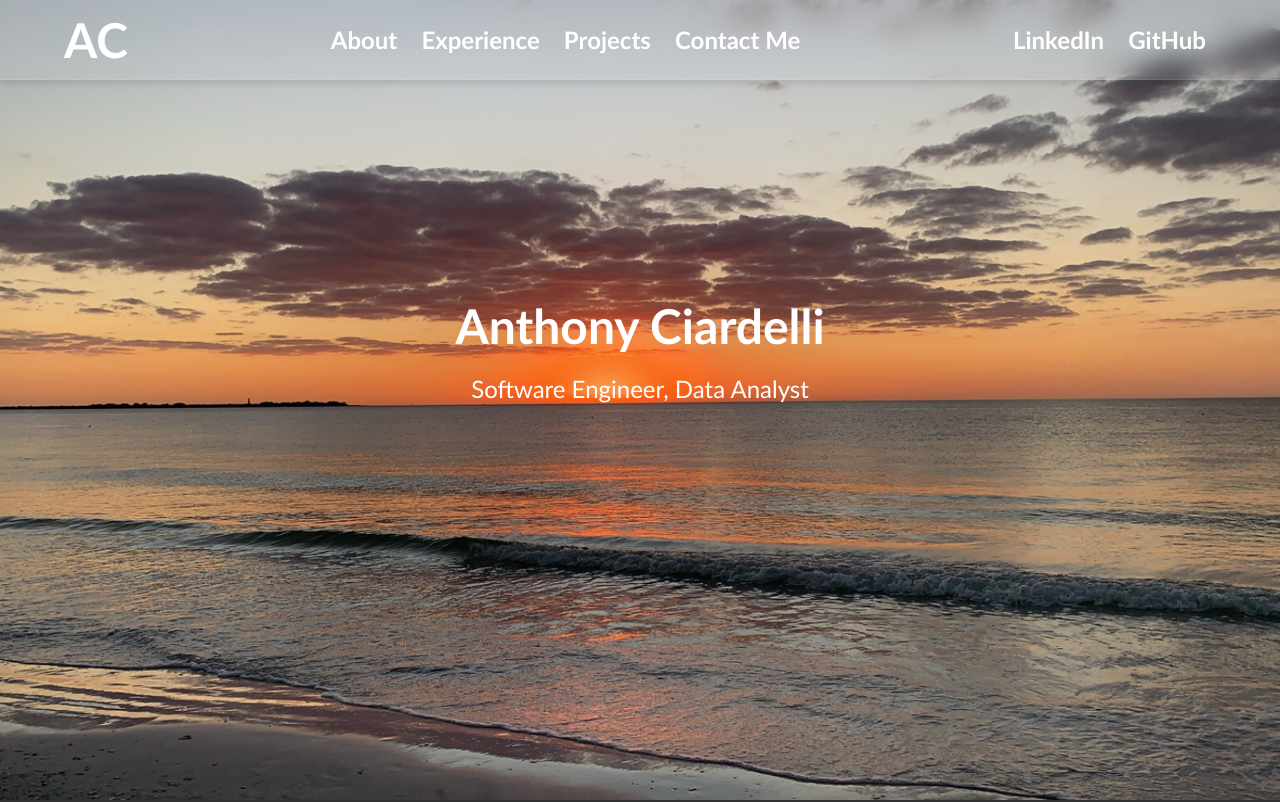
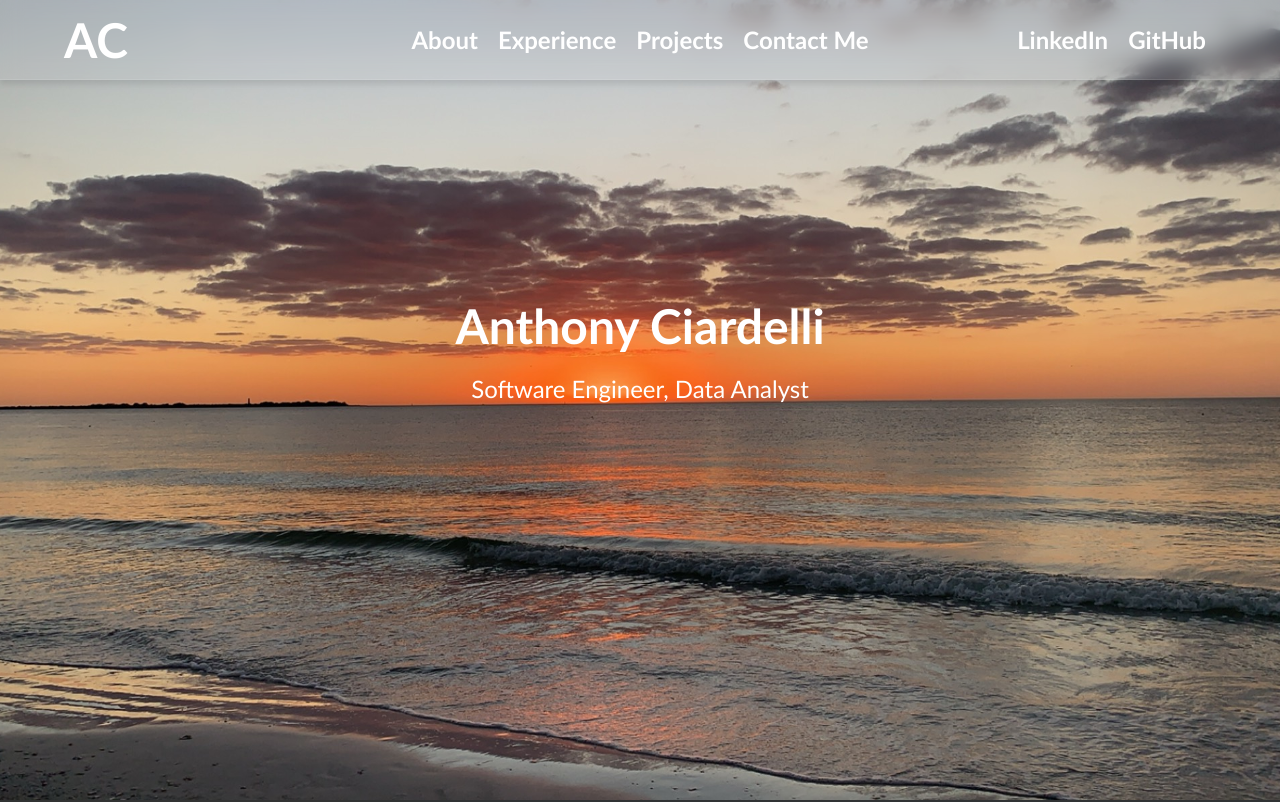
Before and after one commit to aciardelli/aciardelli.github.io, a plain HTML site: page portfolio.html in a window 1280 px wide. Shown: the top 802 px of the page. Drawn offline with Linux system fonts and the light colour scheme.

Commit message:
Background css formatting

```diff
--- a/styles.css
+++ b/styles.css
@@ -37,7 +37,7 @@ body {
 
 .landing-nav {
     display: flex;
-    justify-content: space-between;
+    justify-content: space-between;  /* Ensures that space is distributed */
     align-items: center;
     padding: 0 5%;
     height: 10vh;
@@ -57,6 +57,21 @@ body {
     color: white;
     font-size: 2rem;
     font-weight: bold;
+    display: flex;
+    justify-content: flex-start;
+    flex: 1;
+}
+
+.landing-nav .page-links {
+    display: flex;
+    justify-content: center;
+    flex: 2;
+}
+
+.landing-nav .social-links {
+    display: flex;
+    justify-content: flex-end;
+    flex: 1;
 }
 
 .landing-nav a {
@@ -392,7 +407,7 @@ body {
 /* Projects Section */
 
 .project {
-    height: 90vh;
+    height: 100vh;
     background-color: var(--color-two);
     display: flex;
     flex-direction: column;
@@ -435,7 +450,7 @@ body {
     flex-direction: column;
     align-items: center;
     width: 30%;
-    height: 50vh;
+    height: 60vh;
     border-radius: 10px;
     padding: 20px;
     background-color: var(--color-one);
```
